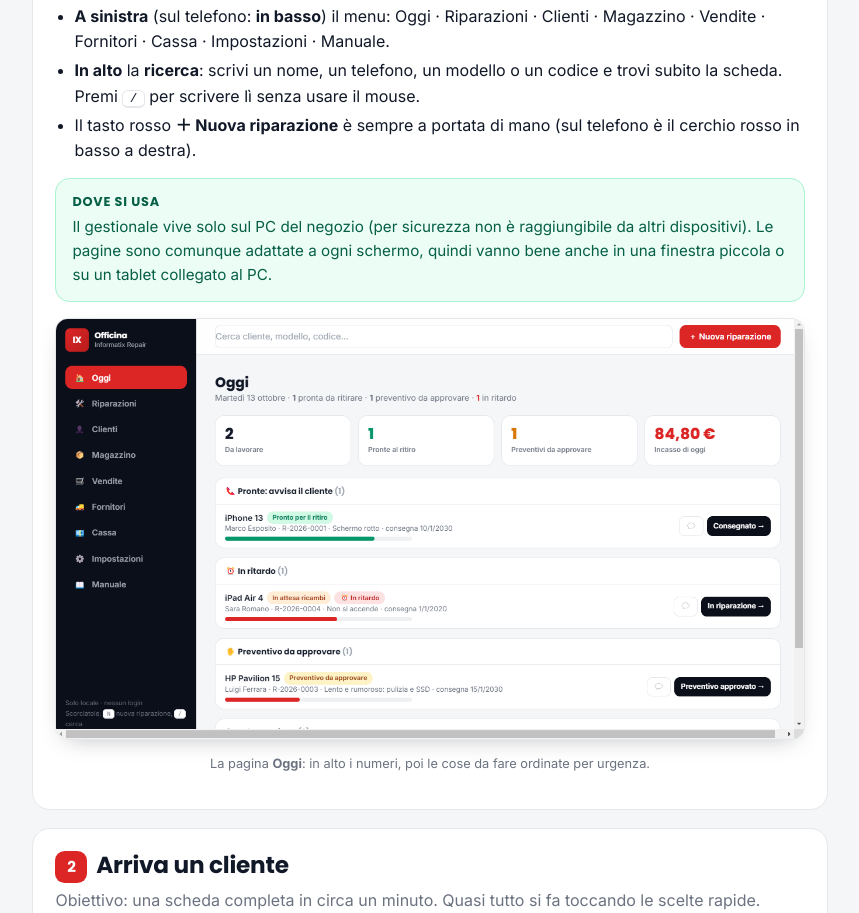
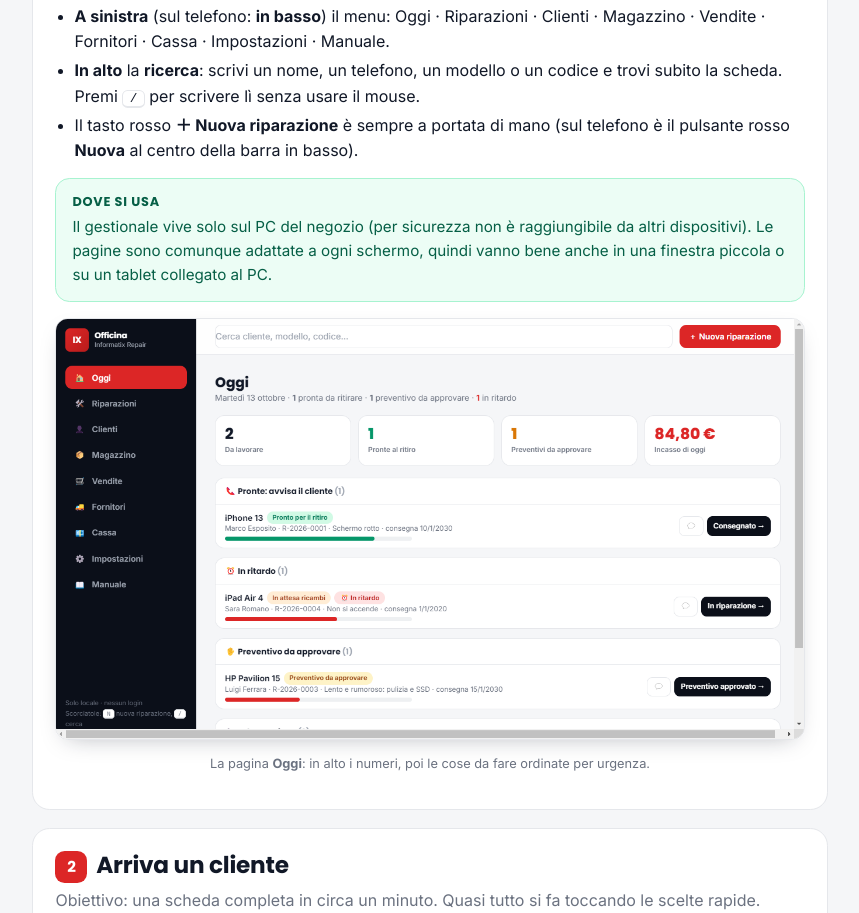
Before and after one commit to Marctie/informatix-repair, a website: page officina/public/manuale.html in a window 1280 px wide. Shown: the part 1352-2265 px from the top of the page, without its empty margins (346-1205 px from the left). Drawn offline with Linux system fonts and the light colour scheme.

Commit message:
Manuale: pulsante Nuova al centro della barra

```diff
--- a/officina/public/manuale.html
+++ b/officina/public/manuale.html
@@ -146,7 +146,7 @@
   <ul>
     <li><b>A sinistra</b> (sul telefono: <b>in basso</b>) il menu: Oggi · Riparazioni · Clienti · Magazzino · Vendite · Fornitori · Cassa · Impostazioni · Manuale.</li>
     <li><b>In alto</b> la <b>ricerca</b>: scrivi un nome, un telefono, un modello o un codice e trovi subito la scheda. Premi <kbd>/</kbd> per scrivere lì senza usare il mouse.</li>
-    <li>Il tasto rosso <b>＋ Nuova riparazione</b> è sempre a portata di mano (sul telefono è il cerchio rosso in basso a destra).</li>
+    <li>Il tasto rosso <b>＋ Nuova riparazione</b> è sempre a portata di mano (sul telefono è il pulsante rosso <b>Nuova</b> al centro della barra in basso).</li>
   </ul>
   <div class="call tip"><b>Dove si usa</b>Il gestionale vive solo sul PC del negozio (per sicurezza non è raggiungibile da altri dispositivi). Le pagine sono comunque adattate a ogni schermo, quindi vanno bene anche in una finestra piccola o su un tablet collegato al PC.</div>
   <figure><img src="/manuale/01-oggi.png" alt="Pagina Oggi" loading="lazy"><figcaption>La pagina <b>Oggi</b>: in alto i numeri, poi le cose da fare ordinate per urgenza.</figcaption></figure>
```
